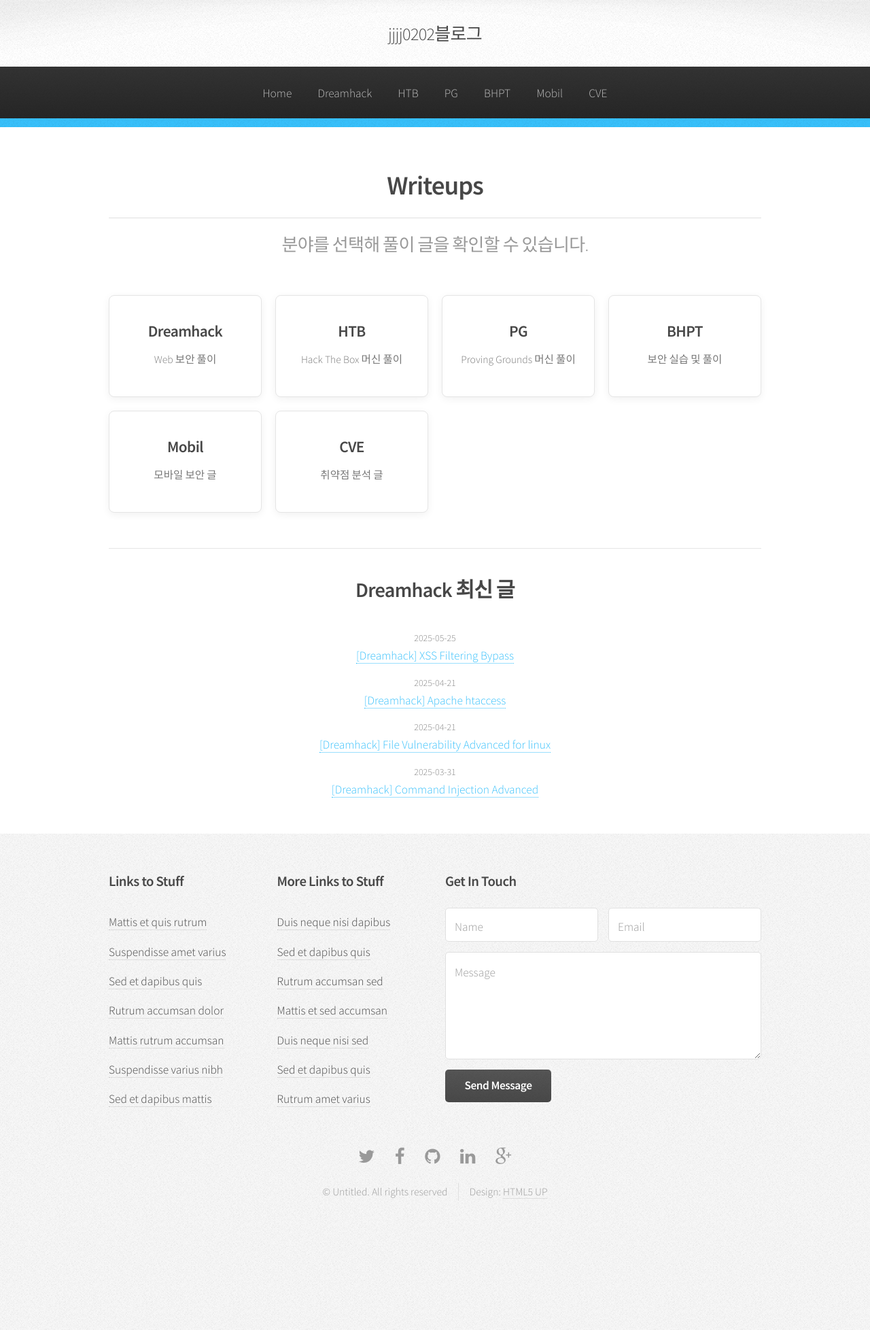
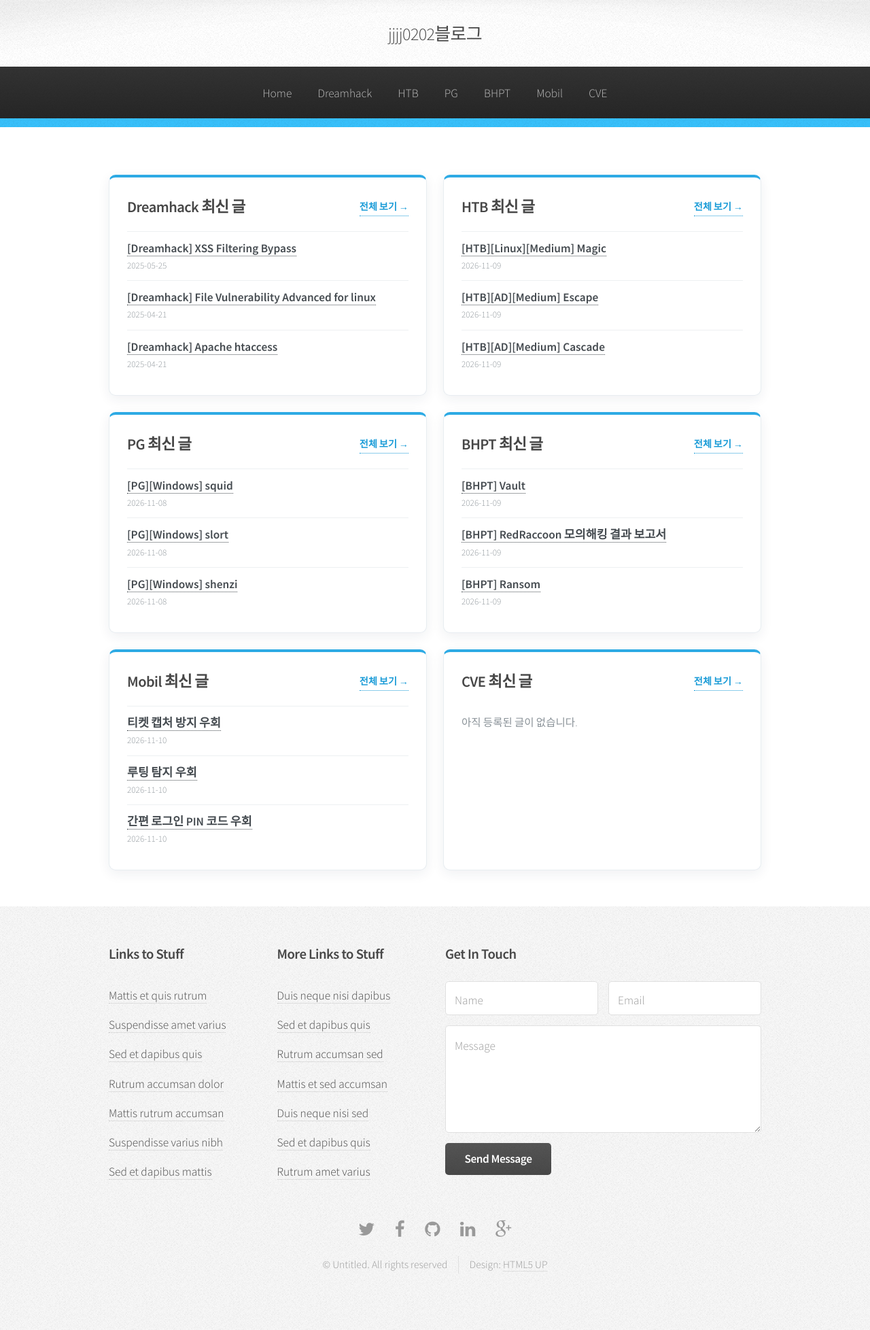
Before and after one commit to jjjj0202/jjjj0202.github.io, a Jekyll site: the page built from index.markdown, in a window 1280 px wide. Shown: the whole page at 68% size. Built offline with Jekyll 4.4.1, drawn with Linux system fonts in a browser that asks for light colours; before the commit the page ends 1849 px from its top, so only the background shows below that.

Commit message:
Show latest posts for every category on home

```diff
--- a/_layouts/home.html
+++ b/_layouts/home.html
@@ -5,100 +5,186 @@ layout: default
 <main class="home">
   <section class="wrapper style1">
     <div class="container">
-      <header class="major" style="text-align: center;">
-        <h2>Writeups</h2>
-        <p>분야를 선택해 풀이 글을 확인할 수 있습니다.</p>
-      </header>
-
       <style>
-        .home-categories {
+        .home-topic-grid {
           display: grid;
-          grid-template-columns: repeat(auto-fit, minmax(210px, 1fr));
-          gap: 20px;
-          margin: 2em 0 3em;
+          grid-template-columns: repeat(auto-fit, minmax(min(100%, 330px), 1fr));
+          gap: 24px;
+          padding: 18px 0 36px;
         }
-        .home-category {
-          display: block;
-          min-height: 150px;
-          padding: 24px;
-          border: 1px solid #e5e5e5;
-          border-radius: 8px;
+        .home-topic {
+          padding: 24px 26px;
+          border: 1px solid #e8edf1;
+          border-top: 4px solid #2daae4;
+          border-radius: 10px;
           background: #fff;
-          box-shadow: 0 3px 12px rgba(0, 0, 0, .06);
-          color: inherit;
-          text-align: center;
-          text-decoration: none;
-          transition: transform .18s ease, box-shadow .18s ease;
+          box-shadow: 0 5px 18px rgba(28, 48, 64, .07);
         }
-        .home-category:hover {
-          transform: translateY(-4px);
-          box-shadow: 0 8px 20px rgba(0, 0, 0, .12);
+        .home-topic-header {
+          display: flex;
+          align-items: center;
+          justify-content: space-between;
+          gap: 12px;
+          margin-bottom: 16px;
         }
-        .home-category h3 {
-          margin: .35em 0;
-          font-size: 1.35em;
+        .home-topic-header h2 {
+          margin: 0;
+          font-size: 1.3em;
           font-weight: 600;
         }
-        .home-category p {
+        .home-topic-more {
+          flex: 0 0 auto;
+          color: #199bd7;
+          font-size: .82em;
+          font-weight: 600;
+          text-decoration: none;
+        }
+        .home-topic-list {
           margin: 0;
-          color: #777;
+          padding: 0;
+          list-style: none;
+        }
+        .home-topic-list li {
+          padding: 12px 0;
+          border-top: 1px solid #edf0f2;
+          line-height: 1.45;
+        }
+        .home-topic-list a {
+          color: #454b50;
+          font-weight: 600;
+          text-decoration: none;
+        }
+        .home-topic-list a:hover,
+        .home-topic-more:hover {
+          color: #1689c2;
+        }
+        .home-topic-date {
+          display: block;
+          margin-top: 3px;
+          color: #92999e;
+          font-size: .76em;
+        }
+        .home-topic-empty {
+          margin: 0;
+          padding: 12px 0;
+          color: #8a9298;
           font-size: .9em;
         }
-        .home-recent {
-          margin-top: 2em;
-          padding-top: 2em;
-          border-top: 1px solid #e5e5e5;
-          text-align: center;
-        }
-        .home-recent ul {
-          list-style: none;
-          padding: 0;
-        }
-        .home-recent li {
-          margin: .8em 0;
-        }
-        .home-recent .post-meta {
-          display: block;
-          color: #888;
-          font-size: .8em;
+        @media (max-width: 480px) {
+          .home-topic { padding: 20px; }
+          .home-topic-grid { gap: 16px; }
         }
       </style>
 
-      <nav class="home-categories" aria-label="글 분야">
-        <a class="home-category" href="{{ '/blog' | relative_url }}">
-          <h3>Dreamhack</h3><p>Web 보안 풀이</p>
-        </a>
-        <a class="home-category" href="{{ '/blog2' | relative_url }}">
-          <h3>HTB</h3><p>Hack The Box 머신 풀이</p>
-        </a>
-        <a class="home-category" href="{{ '/blog3' | relative_url }}">
-          <h3>PG</h3><p>Proving Grounds 머신 풀이</p>
-        </a>
-        <a class="home-category" href="{{ '/blog4' | relative_url }}">
-          <h3>BHPT</h3><p>보안 실습 및 풀이</p>
-        </a>
-        <a class="home-category" href="{{ '/blog5' | relative_url }}">
-          <h3>Mobil</h3><p>모바일 보안 글</p>
-        </a>
-        <a class="home-category" href="{{ '/blog6' | relative_url }}">
-          <h3>CVE</h3><p>취약점 분석 글</p>
-        </a>
-      </nav>
+      <div class="home-topic-grid">
+        <section class="home-topic">
+          <header class="home-topic-header">
+            <h2>Dreamhack 최신 글</h2>
+            <a class="home-topic-more" href="{{ '/blog' | relative_url }}">전체 보기 →</a>
+          </header>
+          {%- assign entries = site.posts | sort: 'date' | reverse -%}
+          {%- if entries.size > 0 -%}
+            <ul class="home-topic-list">
+              {%- for post in entries limit: 3 %}
+                <li>
+                  <a href="{{ post.url | relative_url }}">{{ post.title | escape }}</a>
+                  <span class="home-topic-date">{{ post.date | date: "%Y-%m-%d" }}</span>
+                </li>
+              {%- endfor %}
+            </ul>
+          {%- else -%}<p class="home-topic-empty">아직 등록된 글이 없습니다.</p>{%- endif %}
+        </section>
 
-      {%- if site.posts.size > 0 -%}
-        <section class="home-recent">
-          <h2>Dreamhack 최신 글</h2>
-          <ul>
-            {%- assign date_format = site.minima.date_format | default: "%Y-%m-%d" -%}
-            {%- for post in site.posts limit: 4 %}
-              <li>
-                <span class="post-meta">{{ post.date | date: date_format }}</span>
-                <a href="{{ post.url | relative_url }}">{{ post.title | escape }}</a>
-              </li>
-            {%- endfor %}
-          </ul>
+        <section class="home-topic">
+          <header class="home-topic-header">
+            <h2>HTB 최신 글</h2>
+            <a class="home-topic-more" href="{{ '/blog2' | relative_url }}">전체 보기 →</a>
+          </header>
+          {%- assign entries = site.post2 | sort: 'date' | reverse -%}
+          {%- if entries.size > 0 -%}
+            <ul class="home-topic-list">
+              {%- for post in entries limit: 3 %}
+                <li>
+                  <a href="{{ post.url | relative_url }}">{{ post.title | escape }}</a>
+                  <span class="home-topic-date">{{ post.date | date: "%Y-%m-%d" }}</span>
+                </li>
+              {%- endfor %}
+            </ul>
+          {%- else -%}<p class="home-topic-empty">아직 등록된 글이 없습니다.</p>{%- endif %}
         </section>
-      {%- endif -%}
+
+        <section class="home-topic">
+          <header class="home-topic-header">
+            <h2>PG 최신 글</h2>
+            <a class="home-topic-more" href="{{ '/blog3' | relative_url }}">전체 보기 →</a>
+          </header>
+          {%- assign entries = site.post3 | sort: 'date' | reverse -%}
+          {%- if entries.size > 0 -%}
+            <ul class="home-topic-list">
+              {%- for post in entries limit: 3 %}
+                <li>
+                  <a href="{{ post.url | relative_url }}">{{ post.title | escape }}</a>
+                  <span class="home-topic-date">{{ post.date | date: "%Y-%m-%d" }}</span>
+                </li>
+              {%- endfor %}
+            </ul>
+          {%- else -%}<p class="home-topic-empty">아직 등록된 글이 없습니다.</p>{%- endif %}
+        </section>
+
+        <section class="home-topic">
+          <header class="home-topic-header">
+            <h2>BHPT 최신 글</h2>
+            <a class="home-topic-more" href="{{ '/blog4' | relative_url }}">전체 보기 →</a>
+          </header>
+          {%- assign entries = site.post4 | sort: 'date' | reverse -%}
+          {%- if entries.size > 0 -%}
+            <ul class="home-topic-list">
+              {%- for post in entries limit: 3 %}
+                <li>
+                  <a href="{{ post.url | relative_url }}">{{ post.title | escape }}</a>
+                  <span class="home-topic-date">{{ post.date | date: "%Y-%m-%d" }}</span>
+                </li>
+              {%- endfor %}
+            </ul>
+          {%- else -%}<p class="home-topic-empty">아직 등록된 글이 없습니다.</p>{%- endif %}
+        </section>
+
+        <section class="home-topic">
+          <header class="home-topic-header">
+            <h2>Mobil 최신 글</h2>
+            <a class="home-topic-more" href="{{ '/blog5' | relative_url }}">전체 보기 →</a>
+          </header>
+          {%- assign entries = site.post5 | sort: 'date' | reverse -%}
+          {%- if entries.size > 0 -%}
+            <ul class="home-topic-list">
+              {%- for post in entries limit: 3 %}
+                <li>
+                  <a href="{{ post.url | relative_url }}">{{ post.title | escape }}</a>
+                  <span class="home-topic-date">{{ post.date | date: "%Y-%m-%d" }}</span>
+                </li>
+              {%- endfor %}
+            </ul>
+          {%- else -%}<p class="home-topic-empty">아직 등록된 글이 없습니다.</p>{%- endif %}
+        </section>
+
+        <section class="home-topic">
+          <header class="home-topic-header">
+            <h2>CVE 최신 글</h2>
+            <a class="home-topic-more" href="{{ '/blog6' | relative_url }}">전체 보기 →</a>
+          </header>
+          {%- assign entries = site.post6 | sort: 'date' | reverse -%}
+          {%- if entries.size > 0 -%}
+            <ul class="home-topic-list">
+              {%- for post in entries limit: 3 %}
+                <li>
+                  <a href="{{ post.url | relative_url }}">{{ post.title | escape }}</a>
+                  <span class="home-topic-date">{{ post.date | date: "%Y-%m-%d" }}</span>
+                </li>
+              {%- endfor %}
+            </ul>
+          {%- else -%}<p class="home-topic-empty">아직 등록된 글이 없습니다.</p>{%- endif %}
+        </section>
+      </div>
     </div>
   </section>
 </main>
```
